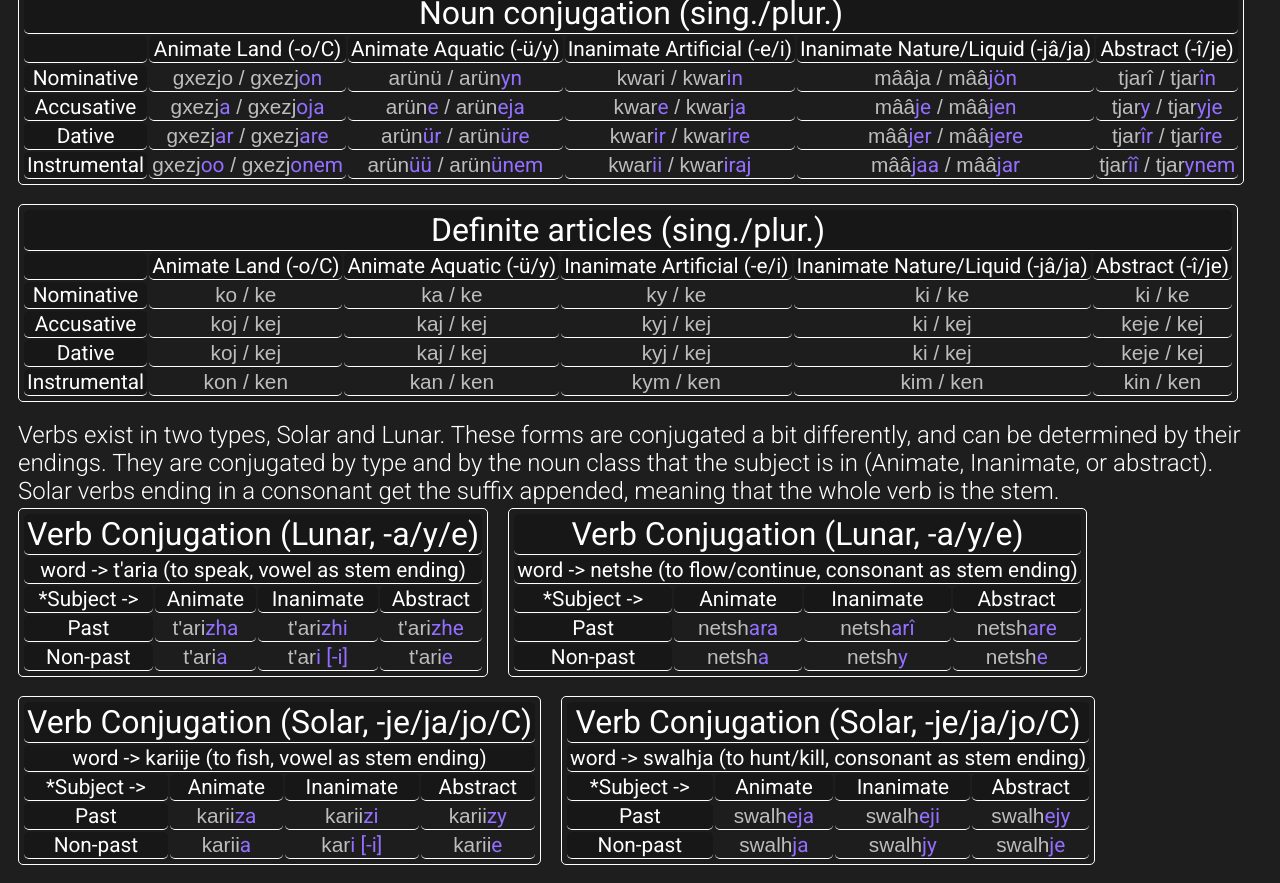
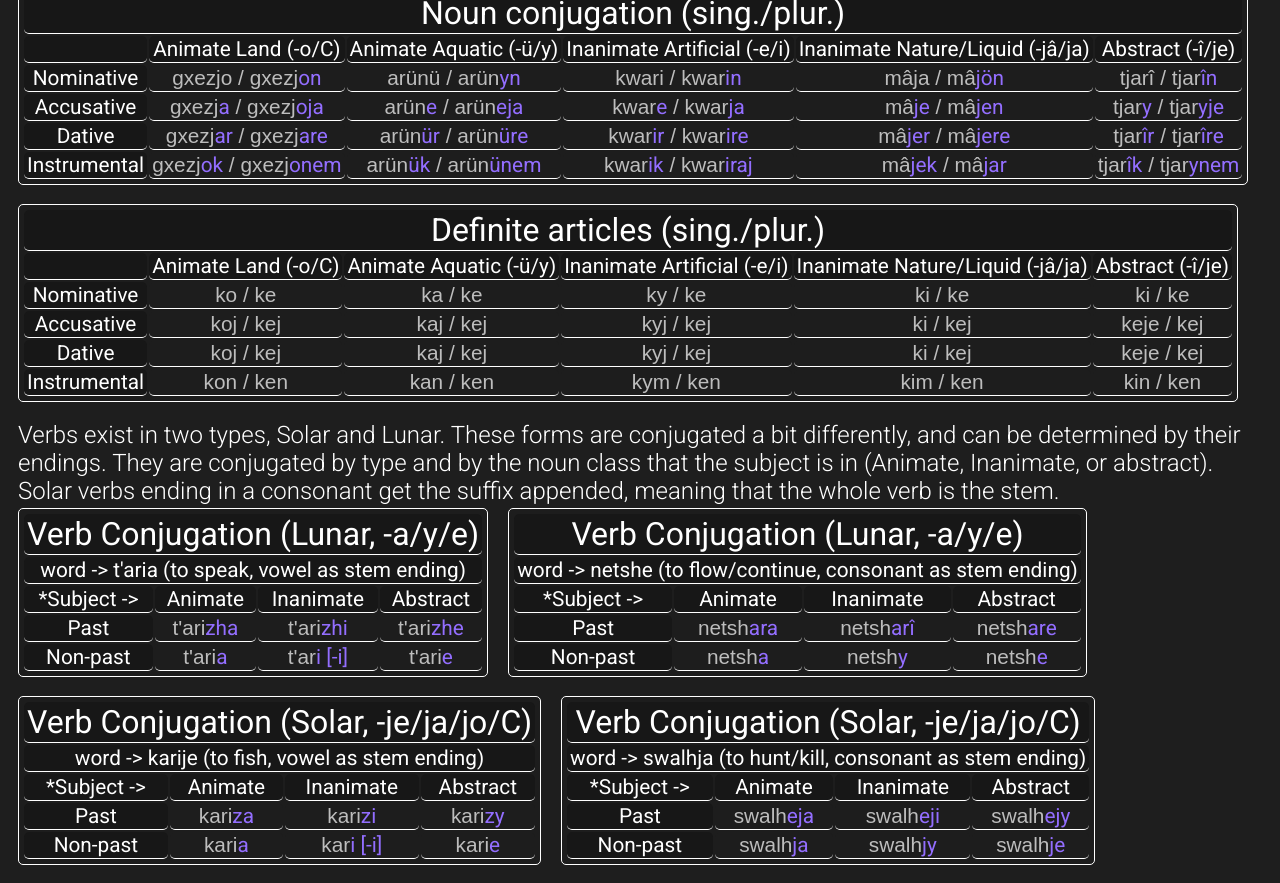
Before and after one commit to StellarCallisto/NewLang, a website: page Langs/Âxiria/grammar.html in a window 1280 px wide. Shown: the part 292-1175 px from the top of the page. Drawn offline with Linux system fonts and the light colour scheme.

Commit message:
Remove Vowel elongation Axjaxir

```diff
--- a/Langs/Âxiria/grammar.html
+++ b/Langs/Âxiria/grammar.html
@@ -49,7 +49,7 @@
                             <td>gxezjo / gxezj<span class="bold">on</span></td>
                             <td>arünü / arün<span class="bold">yn</span></td>
                             <td>kwari / kwar<span class="bold">in</span></td>
-                            <td>mââja / mââ<span class="bold">jön</span></td>
+                            <td>mâja / mâ<span class="bold">jön</span></td>
                             <td>tjarî / tjar<span class="bold">în</span></td>
                         </tr>
                         <tr>
@@ -57,7 +57,7 @@
                             <td>gxezj<span class="bold">a</span> / gxezj<span class="bold">oja</span></td>
                             <td>arün<span class="bold">e</span> / arün<span class="bold">eja</span></td>
                             <td>kwar<span class="bold">e</span> / kwar<span class="bold">ja</span></td>
-                            <td>mââ<span class="bold">je</span> / mââ<span class="bold">jen</span></td>
+                            <td>mâ<span class="bold">je</span> / mâ<span class="bold">jen</span></td>
                             <td>tjar<span class="bold">y</span> / tjar<span class="bold">yje</span></td>
                         </tr>
                         <tr>
@@ -65,16 +65,16 @@
                             <td>gxezj<span class="bold">ar</span> / gxezj<span class="bold">are</span></td>
                             <td>arün<span class="bold">ür</span> / arün<span class="bold">üre</span></td>
                             <td>kwar<span class="bold">ir</span> / kwar<span class="bold">ire</span></td>
-                            <td>mââ<span class="bold">jer</span> / mââ<span class="bold">jere</span></td>
+                            <td>mâ<span class="bold">jer</span> / mâ<span class="bold">jere</span></td>
                             <td>tjar<span class="bold">îr</span> / tjar<span class="bold">îre</span></td>
                         </tr>
                         <tr>
                             <th>Instrumental</th>
-                            <td>gxezj<span class="bold">oo</span> / gxezj<span class="bold">onem</span></td>
-                            <td>arün<span class="bold">üü</span> / arün<span class="bold">ünem</span></td>
-                            <td>kwar<span class="bold">ii</span> / kwar<span class="bold">iraj</span></td>
-                            <td>mââ<span class="bold">jaa</span> / mââ<span class="bold">jar</span></td>
-                            <td>tjar<span class="bold">îî</span> / tjar<span class="bold">ynem</span></td>
+                            <td>gxezj<span class="bold">ok</span> / gxezj<span class="bold">onem</span></td>
+                            <td>arün<span class="bold">ük</span> / arün<span class="bold">ünem</span></td>
+                            <td>kwar<span class="bold">ik</span> / kwar<span class="bold">iraj</span></td>
+                            <td>mâ<span class="bold">jek</span> / mâ<span class="bold">jar</span></td>
+                            <td>tjar<span class="bold">îk</span> / tjar<span class="bold">ynem</span></td>
                         </tr>
                     </tbody>
                 </table>
@@ -203,7 +203,7 @@
                                 <th colspan=6 class="title-text">Verb Conjugation (Solar, -je/ja/jo/C)</th>
                             </tr>
                             <tr>
-                                <th colspan=6>word -> kariije (to fish, vowel as stem ending)</th>
+                                <th colspan=6>word -> karije (to fish, vowel as stem ending)</th>
                             </tr>
                         </thead>
                         <tbody>
@@ -215,15 +215,15 @@
                             </tr>
                             <tr>
                                 <th>Past</th>
-                                <td>karii<span class="bold">za</span></td>
-                                <td>karii<span class="bold">zi</span></td>
-                                <td>karii<span class="bold">zy</span></td>
+                                <td>kari<span class="bold">za</span></td>
+                                <td>kari<span class="bold">zi</span></td>
+                                <td>kari<span class="bold">zy</span></td>
                             </tr>
                             <tr>
                                 <th>Non-past</th>
-                                <td>karii<span class="bold">a</span></td>
+                                <td>kari<span class="bold">a</span></td>
                                 <td>kar<span class="bold">i [-i]</span></td>
-                                <td>karii<span class="bold">e</span></td>
+                                <td>kari<span class="bold">e</span></td>
                             </tr>
                         </tbody>
                     </table>
```
Also changed, not shown: Langs/Âxiria/language.html (+0 -3 lines), Langs/Âxiria/vocab.html (+4 -4 lines).
